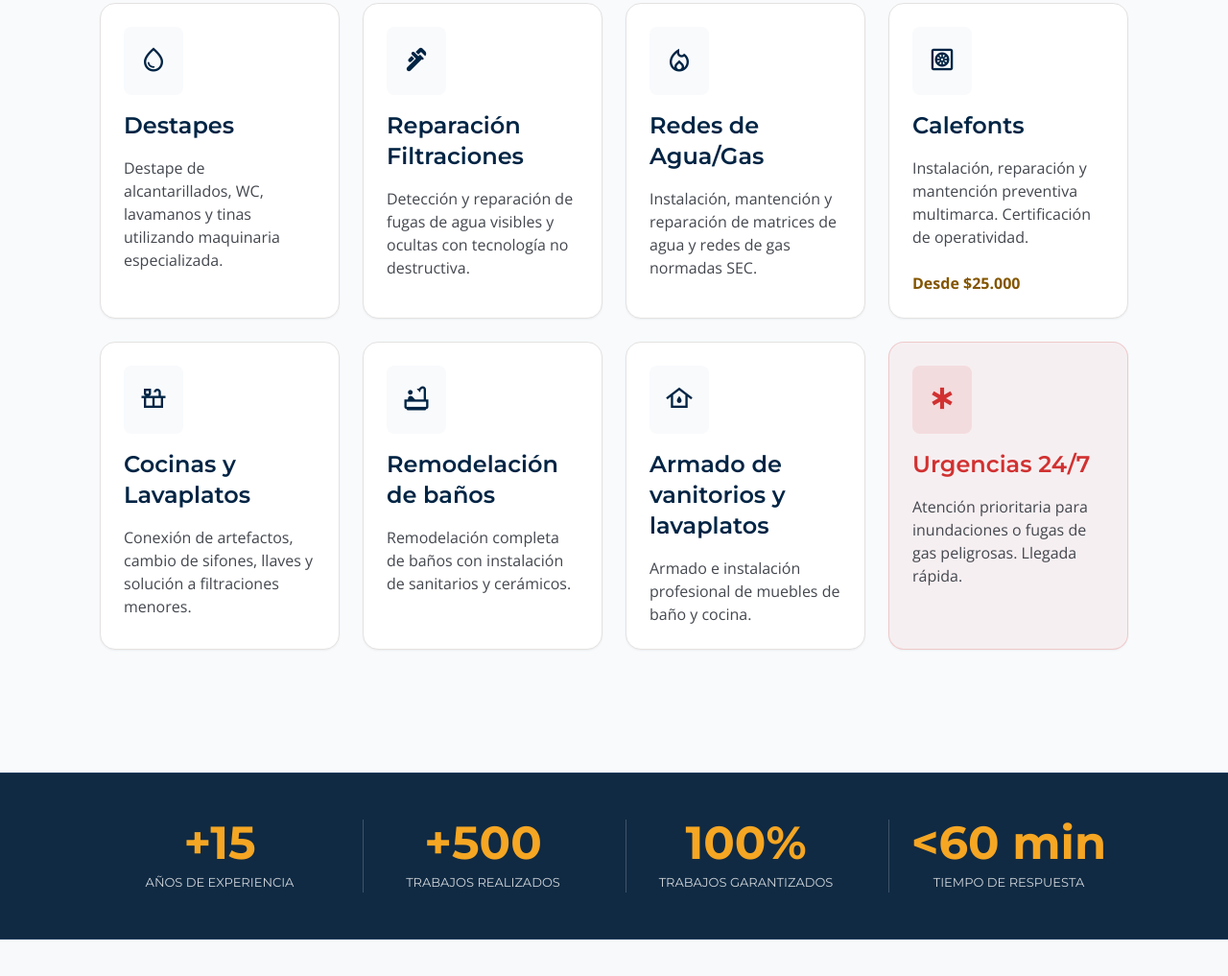
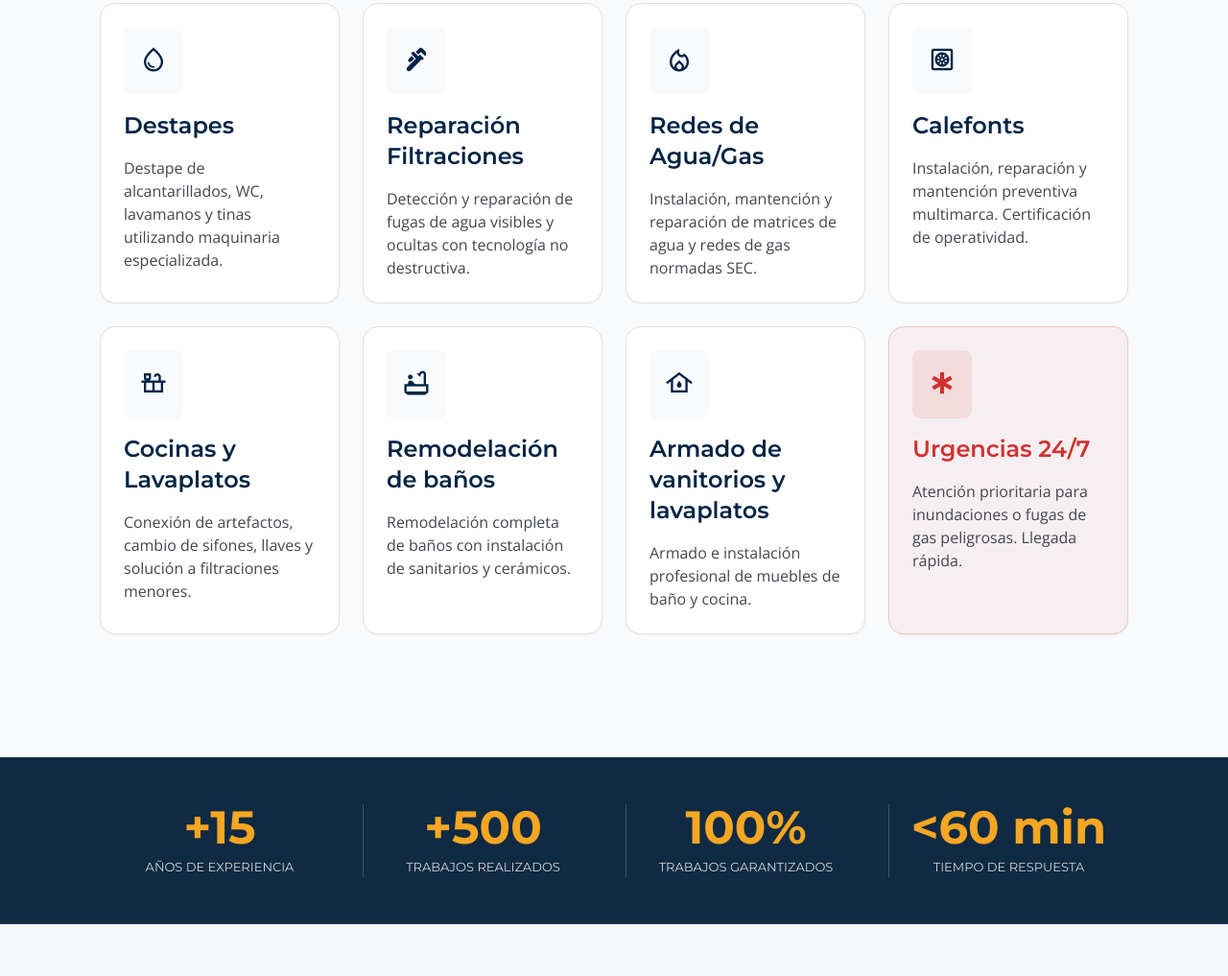
Before and after one commit to mrtinnn17/gasfiteria_abanto, a plain HTML site: page index.html in a window 1280 px wide. Shown: the part 1542-2559 px from the top of the page at 96% size. Drawn offline with nearby package versions, Linux system fonts and the light colour scheme.

Commit message:
Remove price from Calefonts service card
Co-Authored-By: Claude Sonnet 4.6 <noreply@anthropic.com>

```diff
--- a/index.html
+++ b/index.html
@@ -306,7 +306,6 @@
         </div>
         <h3 class="font-headline-md text-headline-md text-primary">Calefonts</h3>
         <p class="font-body-md text-body-md text-on-surface-variant flex-grow">Instalación, reparación y mantención preventiva multimarca. Certificación de operatividad.</p>
-        <p class="text-[16px] font-bold text-secondary mt-2">Desde $25.000</p>
       </div>
       <div class="bg-white p-6 rounded-2xl shadow-sm hover:shadow-md transition-shadow border border-surface-variant flex flex-col items-start gap-4 animate-fade-in visible group cursor-pointer" style="animation-delay: 100ms;">
         <div class="bg-surface-gray p-4 rounded-xl group-hover:bg-primary/5 transition-colors">
```
